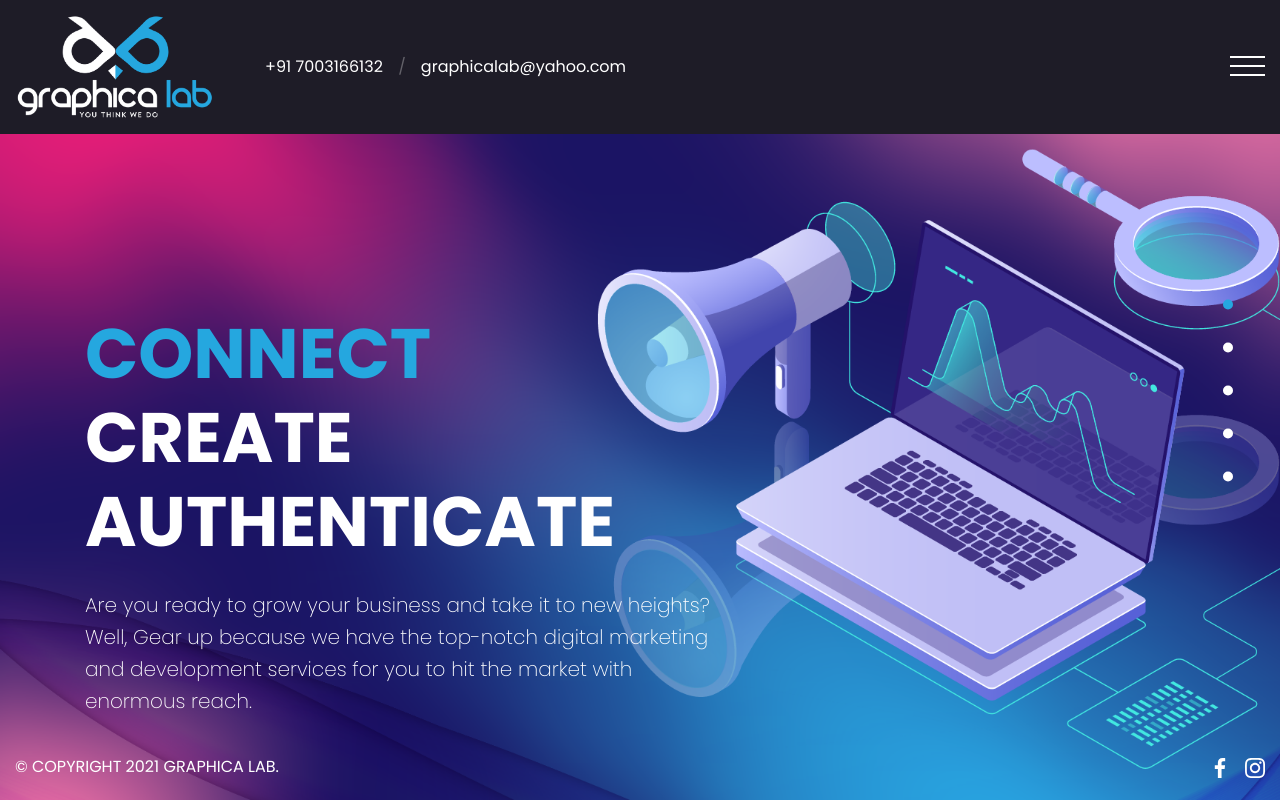
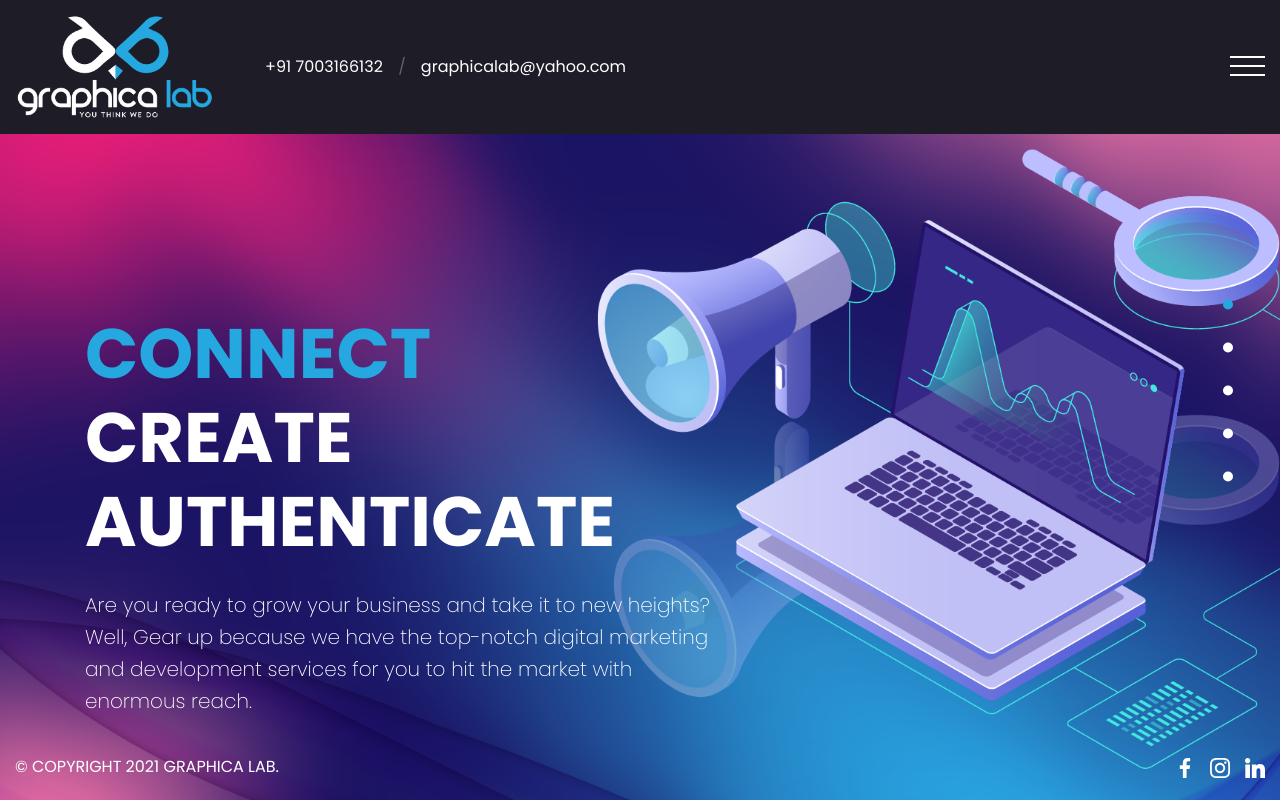
Before and after one commit to mishra-kuldeep/graphicalab, a plain HTML site: page index.html in a window 1280 px wide. Drawn offline with nearby package versions, Linux system fonts and the light colour scheme.

Commit message:
added logos

```diff
--- a/index.html
+++ b/index.html
@@ -380,7 +380,7 @@
           <li><a href="https://www.facebook.com/graphicalab"><img src="images/facebook.svg" alt=""></a></li>
           <!-- <li><a href="#url"><img src="images/twitter.svg" alt=""></a></li> -->
           <li><a href="https://www.instagram.com/graphica_lab/"><img src="images/instagram.svg" alt=""></a></li>
-          <!-- <li><a href="#url"><img src="images/linkedin.svg" alt=""></a></li> -->
+          <li><a href="https://www.linkedin.com/company/graphica-lab"><img src="images/linkedin.svg" alt=""></a></li>
         </ul>
       </div>
     </div>
```
